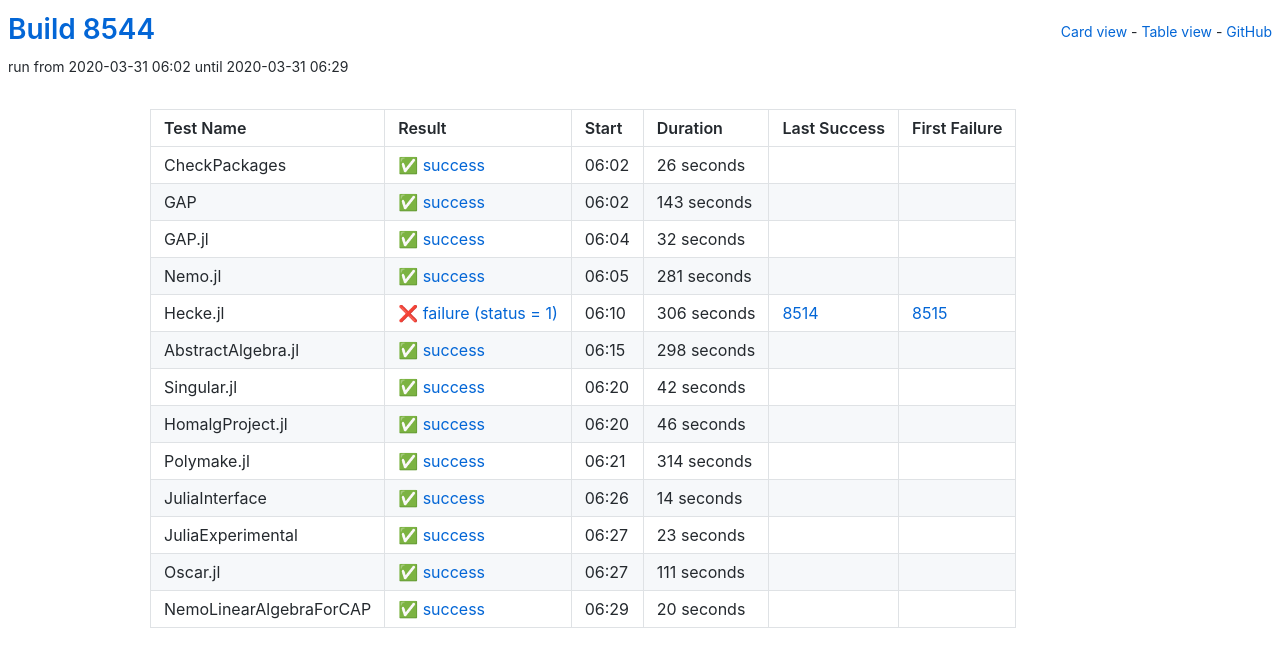
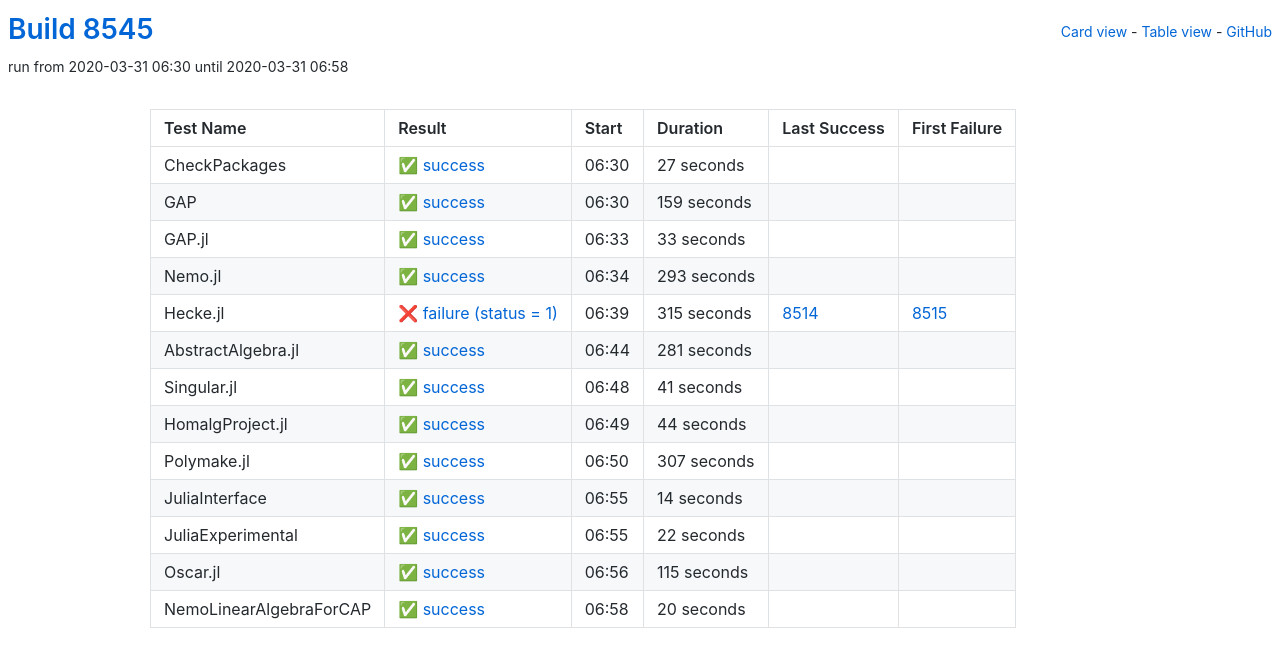
Before and after one commit to oscar-system/oscar-ci-status, a Jekyll site: the page built from table.html, in a window 1280 px wide. Shown: the top 667 px of the page. Built offline with Jekyll 4.4.1, drawn with Linux system fonts in a browser that asks for light colours.

Commit message:
Build 8545

```diff
--- a/_data/ci.yml
+++ b/_data/ci.yml
@@ -1,104 +1,104 @@
-build: 8544
-build_url: https://oscarci.mathematik.uni-kl.de/job/oscar/8544/
+build: 8545
+build_url: https://oscarci.mathematik.uni-kl.de/job/oscar/8545/
 job: oscar
 tests:
-- duration: 26
+- duration: 27
   exitcode: 0
   first_failure: false
   first_failure_url: null
   last_success: false
   last_success_url: null
-  log: https://oscarci.mathematik.uni-kl.de/job/oscar/8544/artifact/logs/build-8544/CheckPackages.log
+  log: https://oscarci.mathematik.uni-kl.de/job/oscar/8545/artifact/logs/build-8545/CheckPackages.log
   name: CheckPackages
-  start: 2020-03-31 06:02
+  start: 2020-03-31 06:30
   status: success
   success: true
-- duration: 143
+- duration: 159
   exitcode: 0
   first_failure: false
   first_failure_url: null
   last_success: false
   last_success_url: null
-  log: https://oscarci.mathematik.uni-kl.de/job/oscar/8544/artifact/logs/build-8544/GAP.log
+  log: https://oscarci.mathematik.uni-kl.de/job/oscar/8545/artifact/logs/build-8545/GAP.log
   name: GAP
-  start: 2020-03-31 06:02
+  start: 2020-03-31 06:30
   status: success
   success: true
-- duration: 32
+- duration: 33
   exitcode: 0
   first_failure: false
   first_failure_url: null
   last_success: false
   last_success_url: null
-  log: https://oscarci.mathematik.uni-kl.de/job/oscar/8544/artifact/logs/build-8544/GAP.jl.log
+  log: https://oscarci.mathematik.uni-kl.de/job/oscar/8545/artifact/logs/build-8545/GAP.jl.log
   name: GAP.jl
-  start: 2020-03-31 06:04
+  start: 2020-03-31 06:33
   status: success
   success: true
+- duration: 293
+  exitcode: 0
+  first_failure: false
+  first_failure_url: null
+  last_success: false
+  last_success_url: null
+  log: https://oscarci.mathematik.uni-kl.de/job/oscar/8545/artifact/logs/build-8545/Nemo.jl.log
+  name: Nemo.jl
+  start: 2020-03-31 06:34
+  status: success
+  success: true
+- duration: 315
+  exitcode: 1
+  first_failure: 8515
+  first_failure_url: https://oscarci.mathematik.uni-kl.de/job/oscar/8515/
+  last_success: 8514
+  last_success_url: https://oscarci.mathematik.uni-kl.de/job/oscar/8514/
+  log: https://oscarci.mathematik.uni-kl.de/job/oscar/8545/artifact/logs/build-8545/Hecke.jl.log
+  name: Hecke.jl
+  start: 2020-03-31 06:39
+  status: failure
+  success: false
 - duration: 281
   exitcode: 0
   first_failure: false
   first_failure_url: null
   last_success: false
   last_success_url: null
-  log: https://oscarci.mathematik.uni-kl.de/job/oscar/8544/artifact/logs/build-8544/Nemo.jl.log
-  name: Nemo.jl
-  start: 2020-03-31 06:05
+  log: https://oscarci.mathematik.uni-kl.de/job/oscar/8545/artifact/logs/build-8545/AbstractAlgebra.jl.log
+  name: AbstractAlgebra.jl
+  start: 2020-03-31 06:44
   status: success
   success: true
-- duration: 306
-  exitcode: 1
-  first_failure: 8515
-  first_failure_url: https://oscarci.mathematik.uni-kl.de/job/oscar/8515/
-  last_success: 8514
-  last_success_url: https://oscarci.mathematik.uni-kl.de/job/oscar/8514/
-  log: https://oscarci.mathematik.uni-kl.de/job/oscar/8544/artifact/logs/build-8544/Hecke.jl.log
-  name: Hecke.jl
-  start: 2020-03-31 06:10
-  status: failure
-  success: false
-- duration: 298
+- duration: 41
   exitcode: 0
   first_failure: false
   first_failure_url: null
   last_success: false
   last_success_url: null
-  log: https://oscarci.mathematik.uni-kl.de/job/oscar/8544/artifact/logs/build-8544/AbstractAlgebra.jl.log
-  name: AbstractAlgebra.jl
-  start: 2020-03-31 06:15
+  log: https://oscarci.mathematik.uni-kl.de/job/oscar/8545/artifact/logs/build-8545/Singular.jl.log
+  name: Singular.jl
+  start: 2020-03-31 06:48
   status: success
   success: true
-- duration: 42
+- duration: 44
   exitcode: 0
   first_failure: false
   first_failure_url: null
   last_success: false
   last_success_url: null
-  log: https://oscarci.mathematik.uni-kl.de/job/oscar/8544/artifact/logs/build-8544/Singular.jl.log
-  name: Singular.jl
-  start: 2020-03-31 06:20
+  log: https://oscarci.mathematik.uni-kl.de/job/oscar/8545/artifact/logs/build-8545/HomalgProject.jl.log
+  name: HomalgProject.jl
+  start: 2020-03-31 06:49
   status: success
   success: true
-- duration: 46
+- duration: 307
   exitcode: 0
   first_failure: false
   first_failure_url: null
   last_success: false
   last_success_url: null
-  log: https://oscarci.mathematik.uni-kl.de/job/oscar/8544/artifact/logs/build-8544/HomalgProject.jl.log
-  name: HomalgProject.jl
-  start: 2020-03-31 06:20
-  status: success
-  success: true
-- duration: 314
-  exitcode: 0
-  first_failure: false
-  first_failure_url: null
-  last_success: false
-  last_success_url: null
-  log: https://oscarci.mathematik.uni-kl.de/job/oscar/8544/artifact/logs/build-8544/Polymake.jl.log
+  log: https://oscarci.mathematik.uni-kl.de/job/oscar/8545/artifact/logs/build-8545/Polymake.jl.log
   name: Polymake.jl
-  start: 2020-03-31 06:21
+  start: 2020-03-31 06:50
   status: success
   success: true
 - duration: 14
@@ -107,31 +107,31 @@
   first_failure_url: null
   last_success: false
   last_success_url: null
-  log: https://oscarci.mathematik.uni-kl.de/job/oscar/8544/artifact/logs/build-8544/JuliaInterface.log
+  log: https://oscarci.mathematik.uni-kl.de/job/oscar/8545/artifact/logs/build-8545/JuliaInterface.log
   name: JuliaInterface
-  start: 2020-03-31 06:26
+  start: 2020-03-31 06:55
   status: success
   success: true
-- duration: 23
+- duration: 22
   exitcode: 0
   first_failure: false
   first_failure_url: null
   last_success: false
   last_success_url: null
-  log: https://oscarci.mathematik.uni-kl.de/job/oscar/8544/artifact/logs/build-8544/JuliaExperimental.log
+  log: https://oscarci.mathematik.uni-kl.de/job/oscar/8545/artifact/logs/build-8545/JuliaExperimental.log
   name: JuliaExperimental
-  start: 2020-03-31 06:27
+  start: 2020-03-31 06:55
   status: success
   success: true
-- duration: 111
+- duration: 115
   exitcode: 0
   first_failure: false
   first_failure_url: null
   last_success: false
   last_success_url: null
-  log: https://oscarci.mathematik.uni-kl.de/job/oscar/8544/artifact/logs/build-8544/Oscar.jl.log
+  log: https://oscarci.mathematik.uni-kl.de/job/oscar/8545/artifact/logs/build-8545/Oscar.jl.log
   name: Oscar.jl
-  start: 2020-03-31 06:27
+  start: 2020-03-31 06:56
   status: success
   success: true
 - duration: 20
@@ -140,8 +140,8 @@
   first_failure_url: null
   last_success: false
   last_success_url: null
-  log: https://oscarci.mathematik.uni-kl.de/job/oscar/8544/artifact/logs/build-8544/NemoLinearAlgebraForCAP.log
+  log: https://oscarci.mathematik.uni-kl.de/job/oscar/8545/artifact/logs/build-8545/NemoLinearAlgebraForCAP.log
   name: NemoLinearAlgebraForCAP
-  start: 2020-03-31 06:29
+  start: 2020-03-31 06:58
   status: success
   success: true
```
Also changed, not shown: README.md.
